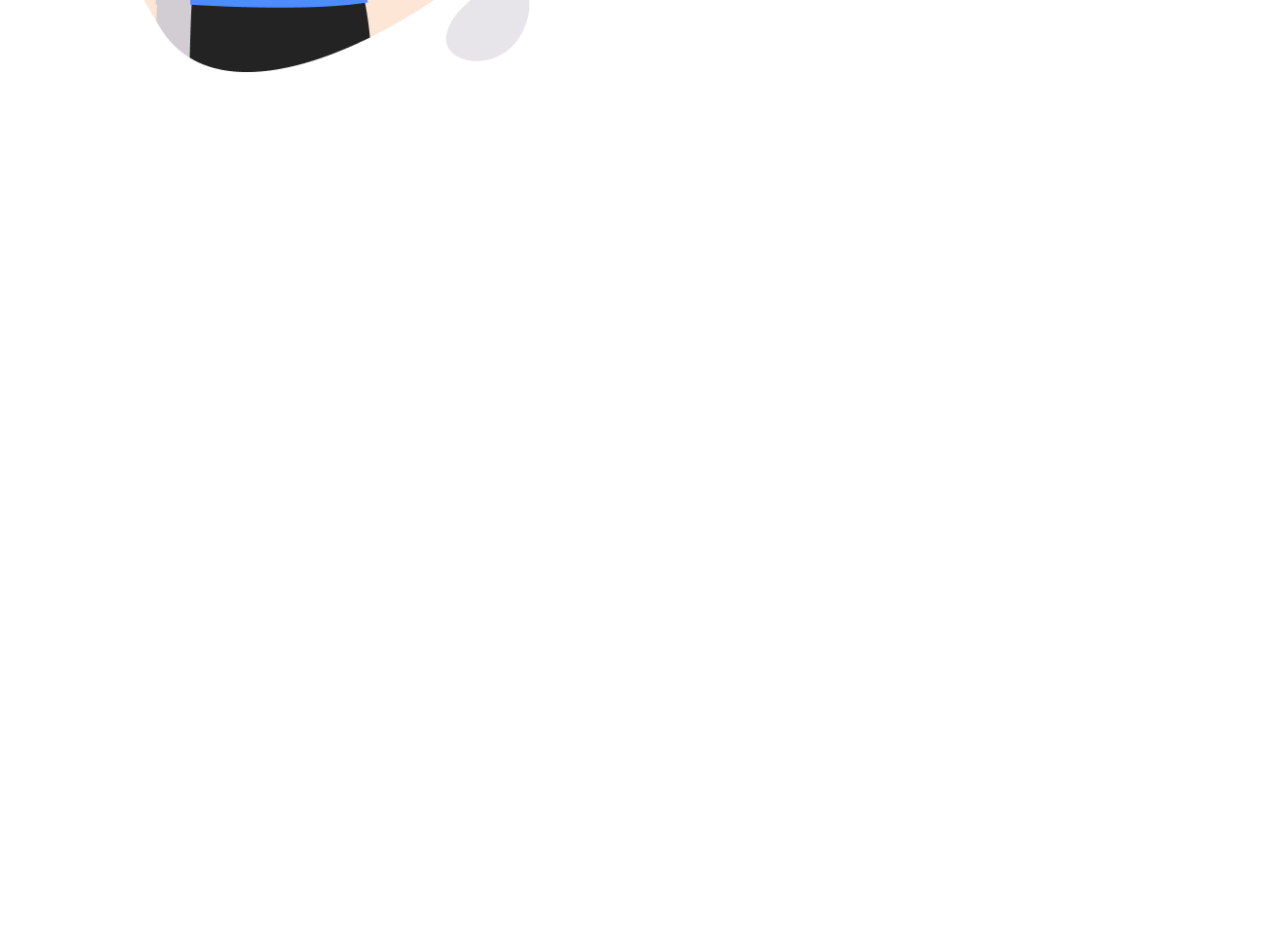
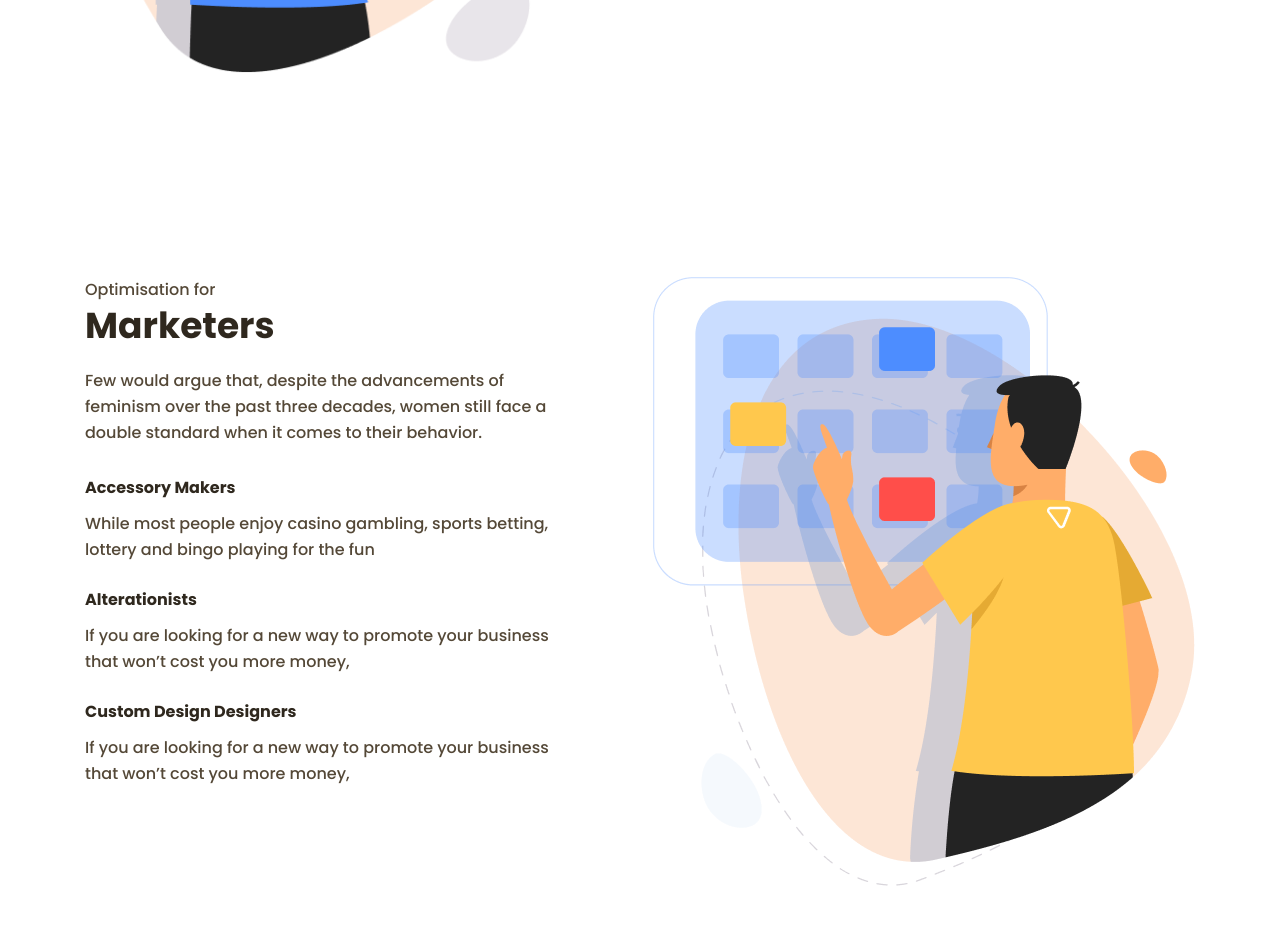
Before and after one commit to km-saifullah/productly, a plain HTML site: page index.html in a window 1280 px wide. Shown: the part 2388-3313 px from the top of the page. Before the commit the page ends 2561 px from the top, so only its background shows below. Drawn offline with nearby package versions, Linux system fonts and the light colour scheme.

Commit message:
marketers section done!

```diff
--- a/index.html
+++ b/index.html
@@ -348,6 +348,76 @@
     </section>
     <!-- ===== Product Manager End ====== -->
 
+    <!-- ===== Product Manager End ====== -->
+    <section class="mt-[104px] mb-[150px]">
+      <div class="max-w-container m-auto">
+        <div class="flex justify-between">
+          <div>
+            <p
+              class="text-base text-pColor font-poppins font-medium mb-3 leading-26"
+            >
+              Optimisation for
+            </p>
+            <h3
+              class="text-4xl text-navLinkColor font-poppins font-bold capitalize"
+            >
+              Marketers
+            </h3>
+            <p
+              class="w-486 text-base text-pColor font-poppins font-medium mb-3 mt-22 mb-30 leading-26"
+            >
+              Few would argue that, despite the advancements of feminism over
+              the past three decades, women still face a double standard when it
+              comes to their behavior.
+            </p>
+            <h6
+              class="text-base text-navLinkColor font-poppins font-bold capitalize"
+            >
+              Accessory makers
+            </h6>
+            <p
+              class="w-486 text-base text-pColor font-poppins font-medium mb-25 mt-11 mb-25 leading-26"
+            >
+              While most people enjoy casino gambling, sports betting, lottery
+              and bingo playing for the fun
+            </p>
+            <h6
+              class="text-base text-navLinkColor font-poppins font-bold capitalize"
+            >
+              Alterationists
+            </h6>
+            <p
+              class="w-486 text-base text-pColor font-poppins font-medium mb-25 mt-11 mb-25 leading-26"
+            >
+              If you are looking for a new way to promote your business that
+              won’t cost you more money,
+            </p>
+            <h6
+              class="text-base text-navLinkColor font-poppins font-bold capitalize"
+            >
+              Custom Design designers
+            </h6>
+            <p
+              class="w-486 text-base text-pColor font-poppins font-medium mb-25 mt-11 mb-25 leading-26"
+            >
+              If you are looking for a new way to promote your business that
+              won’t cost you more money,
+            </p>
+          </div>
+          <div class="h-[609px] w-[542px] overflow-hidden">
+            <picture>
+              <img
+                class="h-full w-full object-cover"
+                src="./images/marketer_img.png"
+                alt="not found"
+              />
+            </picture>
+          </div>
+        </div>
+      </div>
+    </section>
+    <!-- ===== Product Manager End ====== -->
+
     <!-- Script File -->
     <script src="./tailwind.config.js"></script>
   </body>
```
